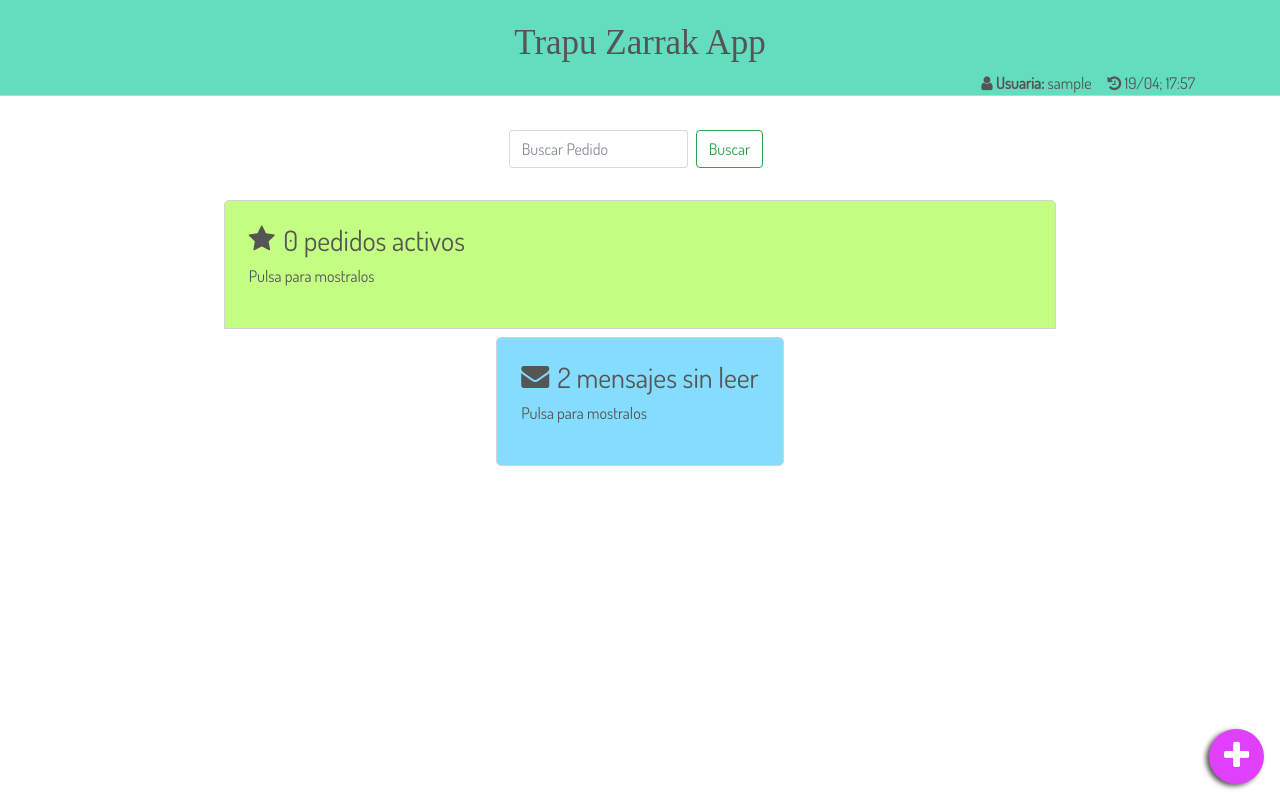
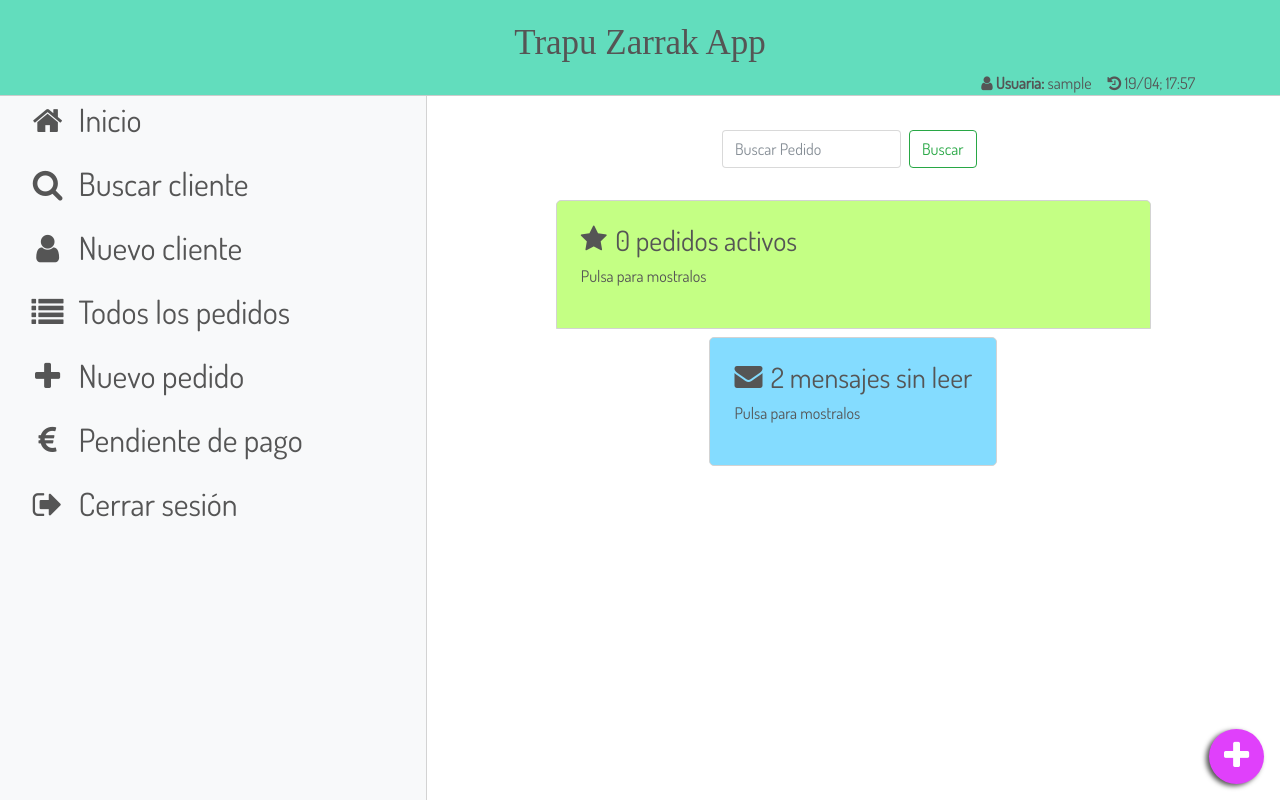
Before and after one commit to nablabits/tz-demo, a Django app: page / in a window 1280 px wide. Run offline with Django 3.2, Linux system fonts and the light colour scheme; the visitor is signed in with stand-in values (Sample User, id 1); data that the repository does not hold is empty; some libraries are stand-ins or nearby versions.

Commit message:
full view sidemenu

```diff
--- a/orders/static/tz/css/style.css
+++ b/orders/static/tz/css/style.css
@@ -17,13 +17,22 @@ header{
   border-bottom: 1px solid #ccc;
   padding-top: 1.5em;
 }
-aside{
+.aside-narrow{
   width: 80%;
   position: absolute;
-  top: 10vh;
-  height: 90vh;
+  top: 7vh;
+  height: 93vh;
   border-right: 1px solid lightgrey;
   font-size: 2em;
+  z-index: 1;
+  padding-top: 1em;
+}
+.aside-wide{
+ margin-top: 7vh;
+ border-right: 1px solid lightgrey;
+ font-size: 2em;
+ height: 93vh;
+ padding-top: 1em;
 }
 .menu{
   position: absolute;
--- a/orders/templates/tz/base.html
+++ b/orders/templates/tz/base.html
@@ -34,7 +34,7 @@
         </a>
       </div>
     </header>
-    <aside id="sidebar" class="collapse bg-light">
+    <div class="collapse bg-light aside-narrow" id="sidebar">
       <ul>
       <li>Clientes:</li>
         <ul>
@@ -49,11 +49,27 @@
       </ul>
       <li><i class="fa fa-sign-out"></i> Cerrar sesión</li>
     </ul>
-    </aside>
+    </div>
+    <div class="container-fluid">
+      <div class="row">
+        <div class="d-none d-lg-block col aside-wide bg-light">
+          <nav class="nav flex-column">
+            <a class="nav-item nav-link" href="{% url 'main' %}"><i class="fa fa-fw fa-home pr-2"></i> Inicio</a>
+            <a class="nav-item nav-link" href="{% url 'customerlist' %}"><i class="fa fa-fw fa-search pr-2"></i> Buscar cliente</a>
+            <a class="nav-item nav-link" href="{% url 'new_customer' %}"><i class="fa fa-fw fa-user pr-2"></i> Nuevo cliente</a>
+            <a class="nav-item nav-link" href="{% url 'orderlist' %}"><i class="fa fa-fw fa-list pr-2"></i> Todos los pedidos</a>
+            <a class="nav-item nav-link" href="{% url 'new_order' %}"><i class="fa fa-fw fa-plus pr-2"></i> Nuevo pedido</a>
+            <a class="nav-item nav-link" href="{% url 'new_order' %}"><i class="fa fa-fw fa-euro pr-2"></i> Pendiente de pago</a>
+            <a class="nav-item nav-link" href="#"><i class="fa fa-fw fa-sign-out pr-2"></i> Cerrar sesión</a>
+          </nav>
+        </div>
+        <div class="col-md-8 col-sm-12">
           {% block homeview %}{% endblock %}
           {% block newcustomer %}{% endblock %}
           {% block orders %}{% endblock %}
           {% block customers %}{% endblock %}
+      </div>
+    </div>
     {% if footer %}
     <footer>
       <div class="fixed-bottom">
```
Lines whose indentation alone changed are shown as unchanged.
